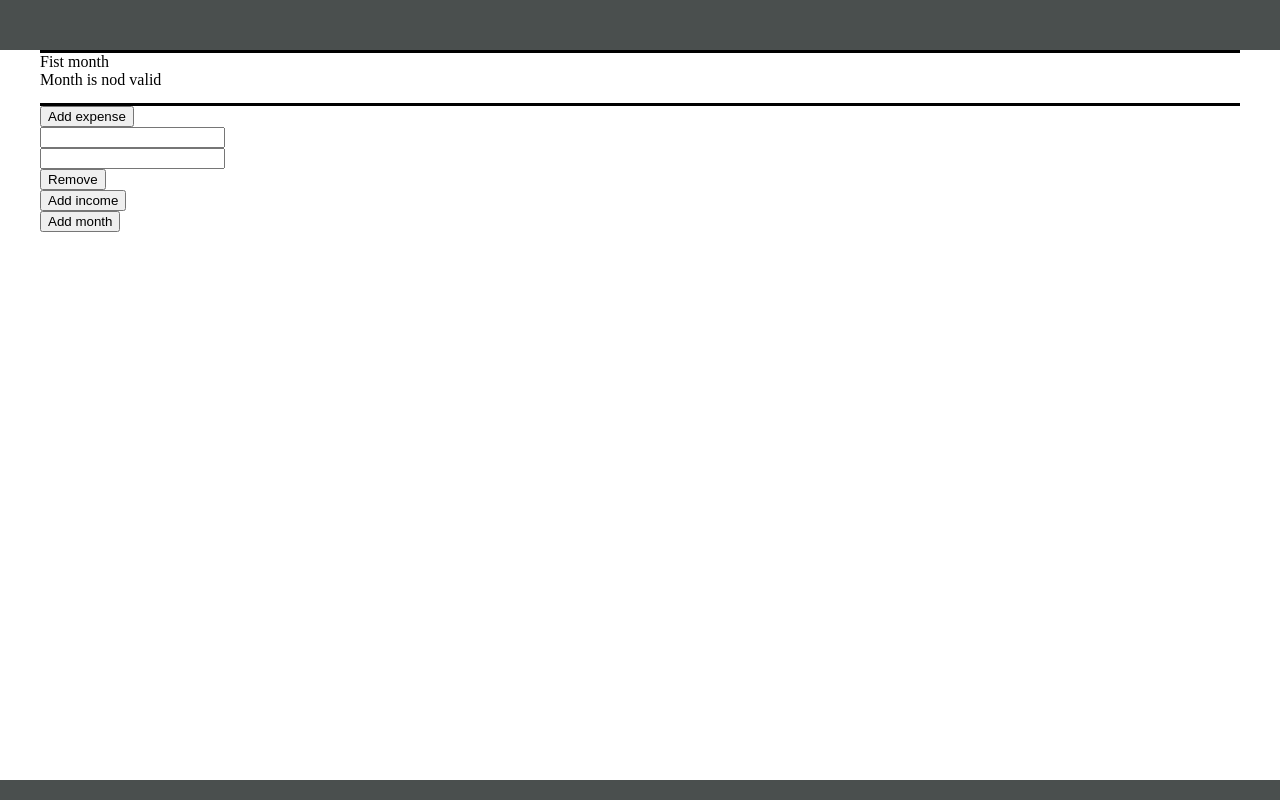
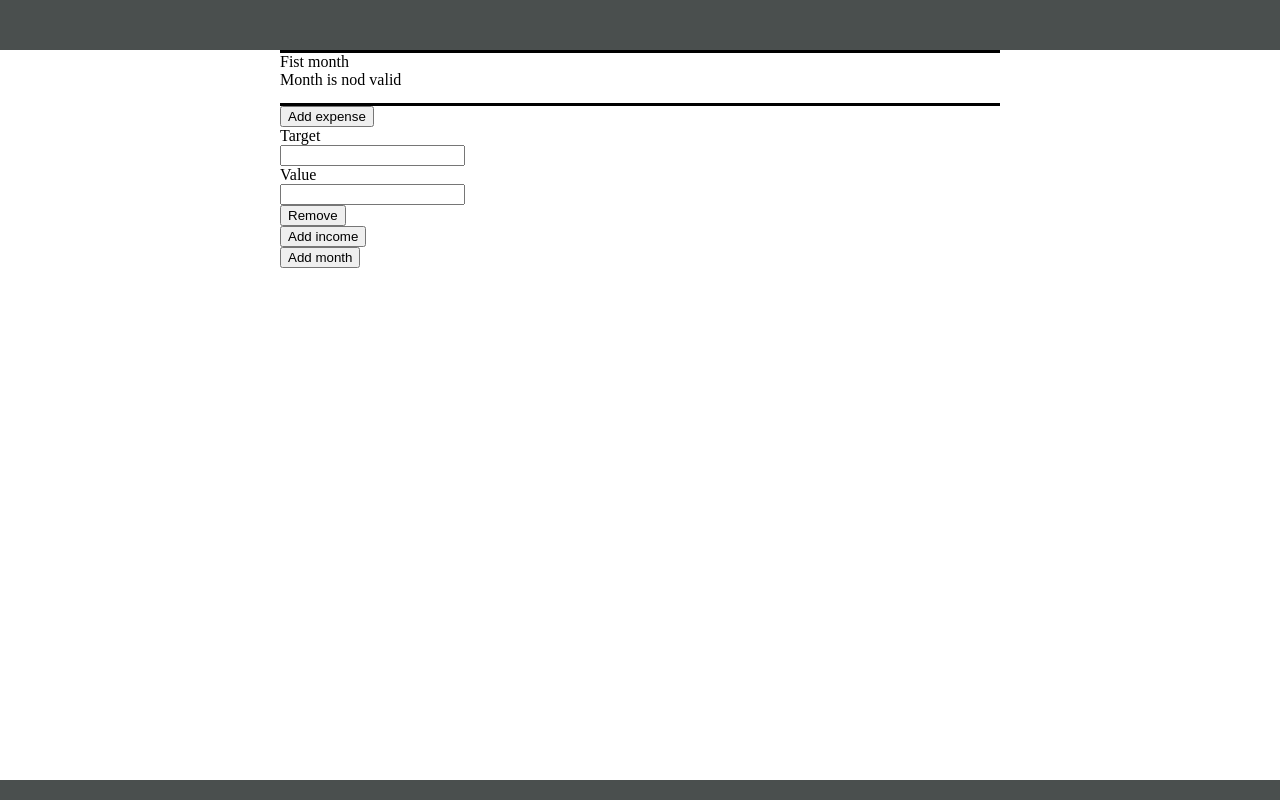
Before and after one commit to khpolly/TMS-FE24, a React app: page /plan in a window 1280 px wide. Both pictures are taken after a click on the button "Add income". Built offline with nearby package versions, Linux system fonts and the light colour scheme.

Commit message:
upd plan

```diff
--- a/src/Scenes/Plan.jsx
+++ b/src/Scenes/Plan.jsx
@@ -7,7 +7,8 @@ import FormikInput from "../Components/FormikFields/formikInput";
 
 const StyledPlan = styled.div`
     .month {
-      min-width: 1200px;
+      min-width: 90vh;
+      max-width: 1200px;
       width: 100%;
 
       .month_header {
@@ -79,7 +80,9 @@ const Plan = () => {
                                                         </button>
                                                         {values.expenses.map((expense, expenseIndex) => (
                                                             <div>
+                                                                Target
                                                                 <FormikInput name={`expenses ${expenseIndex}.name`}/>
+                                                                Value
                                                                 <FormikInput name={`expenses ${expenseIndex}.amount`} type={"number"}/>
                                                                 <button type="button"
                                                                         onClick={() => {
@@ -150,7 +153,7 @@ const Plan = () => {
           <button type={"button"}
                   onClick={() =>{
                       const newMonths = [...months];
-                      newMonths.push({name:`month ${newMonths.length + 1}`, expenses:[], income:[]});
+                      newMonths.push({name:`month ${newMonths.length + 1}`, expenses:[], incomes:[]});
                       setMonths(newMonths);
                   }}>
             Add month
```
